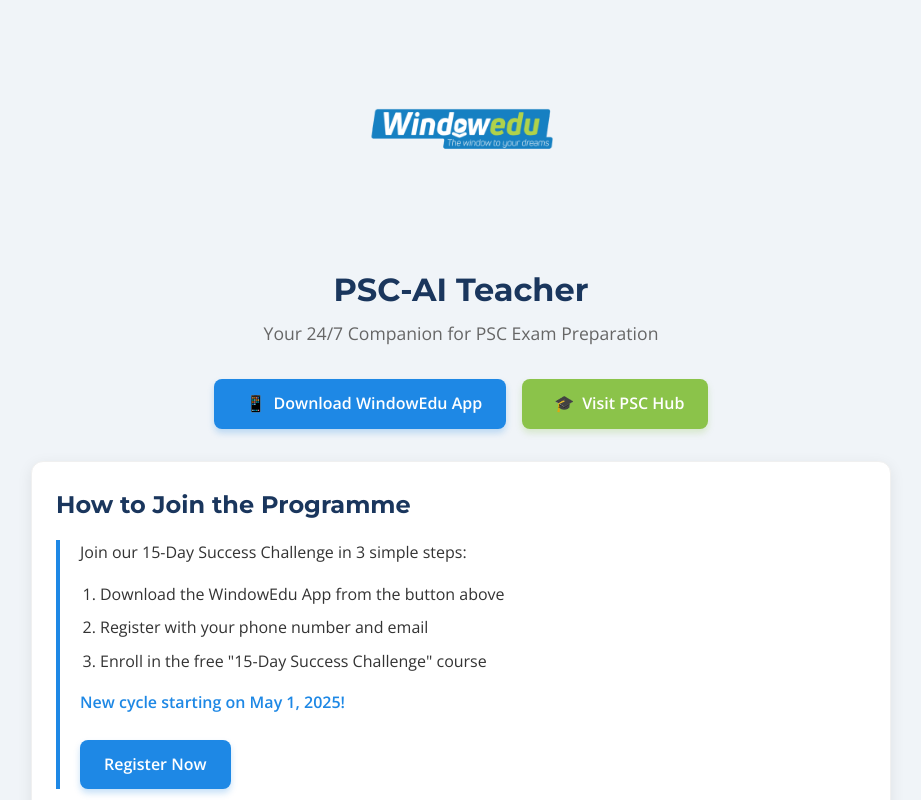
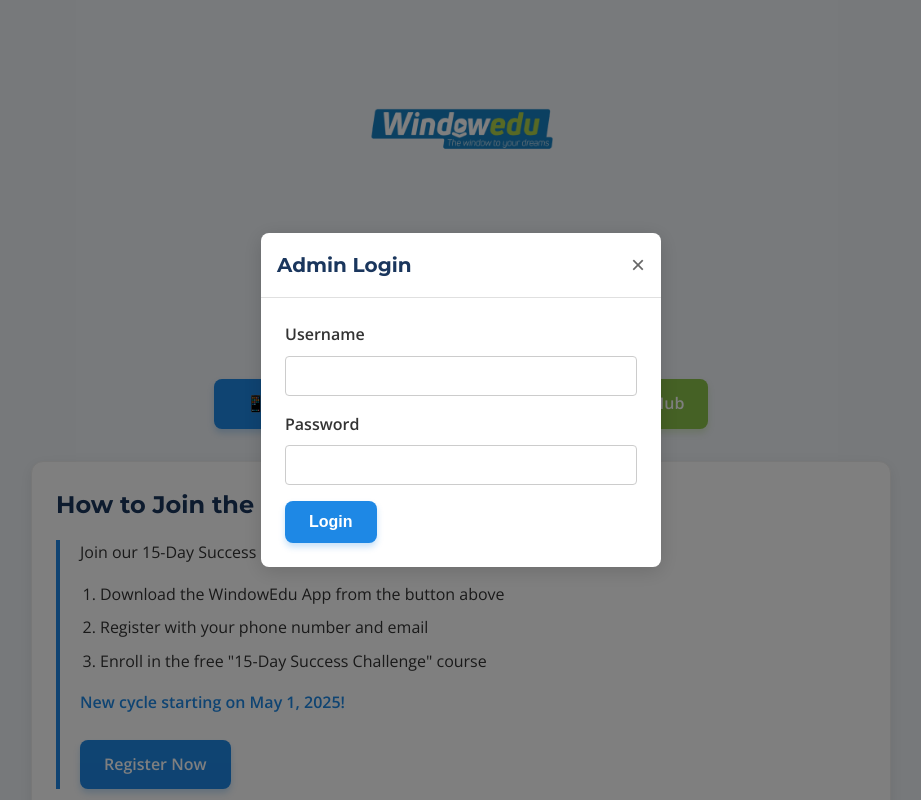
Before and after one commit to raghumadambath/psc-AI-teacher, a plain HTML site: page index.html in a window 1280 px wide. Shown: the top 800 px of the page, without its empty margins (179-1100 px from the left). Drawn offline with nearby package versions, Linux system fonts and the light colour scheme.

Commit message:
Update styles.css

```diff
--- a/styles.css
+++ b/styles.css
@@ -320,3 +320,115 @@
   padding: 0.4rem 0.8rem;
   font-size: 0.9rem;
 }
+/* Admin Interface Styles */
+.modal {
+  position: fixed;
+  top: 0;
+  left: 0;
+  width: 100%;
+  height: 100%;
+  background-color: rgba(0, 0, 0, 0.5);
+  display: flex;
+  justify-content: center;
+  align-items: center;
+  z-index: 1000;
+}
+
+.modal-content {
+  background-color: white;
+  border-radius: 8px;
+  width: 100%;
+  max-width: 400px;
+  box-shadow: 0 4px 20px rgba(0, 0, 0, 0.15);
+}
+
+.modal-header {
+  display: flex;
+  justify-content: space-between;
+  align-items: center;
+  padding: 1rem;
+  border-bottom: 1px solid #e0e0e0;
+}
+
+.modal-header h3 {
+  margin: 0;
+  font-size: 1.25rem;
+}
+
+.close-btn {
+  background: none;
+  border: none;
+  font-size: 1.5rem;
+  cursor: pointer;
+  color: #666;
+}
+
+.modal-body {
+  padding: 1.5rem;
+}
+
+.form-group {
+  margin-bottom: 1rem;
+}
+
+.form-row {
+  display: flex;
+  gap: 1rem;
+  margin-bottom: 1rem;
+}
+
+.half {
+  flex: 1;
+}
+
+label {
+  display: block;
+  margin-bottom: 0.5rem;
+  font-weight: 600;
+  color: #333;
+}
+
+.form-control {
+  width: 100%;
+  padding: 0.5rem;
+  border-radius: 4px;
+  border: 1px solid #ccc;
+  font-family: inherit;
+  font-size: 1rem;
+}
+
+textarea.form-control {
+  resize: vertical;
+  min-height: 100px;
+}
+
+#admin-panel {
+  background-color: #f5f5f5;
+  min-height: 100vh;
+  padding: 2rem 0;
+}
+
+.admin-header {
+  display: flex;
+  justify-content: space-between;
+  align-items: center;
+  margin-bottom: 2rem;
+}
+
+.btn-danger {
+  background-color: #f44336;
+  color: white;
+}
+
+.btn-danger:hover {
+  background-color: #e53935;
+}
+
+.btn-success {
+  background-color: #4caf50;
+  color: white;
+}
+
+.btn-success:hover {
+  background-color: #43a047;
+}
```
